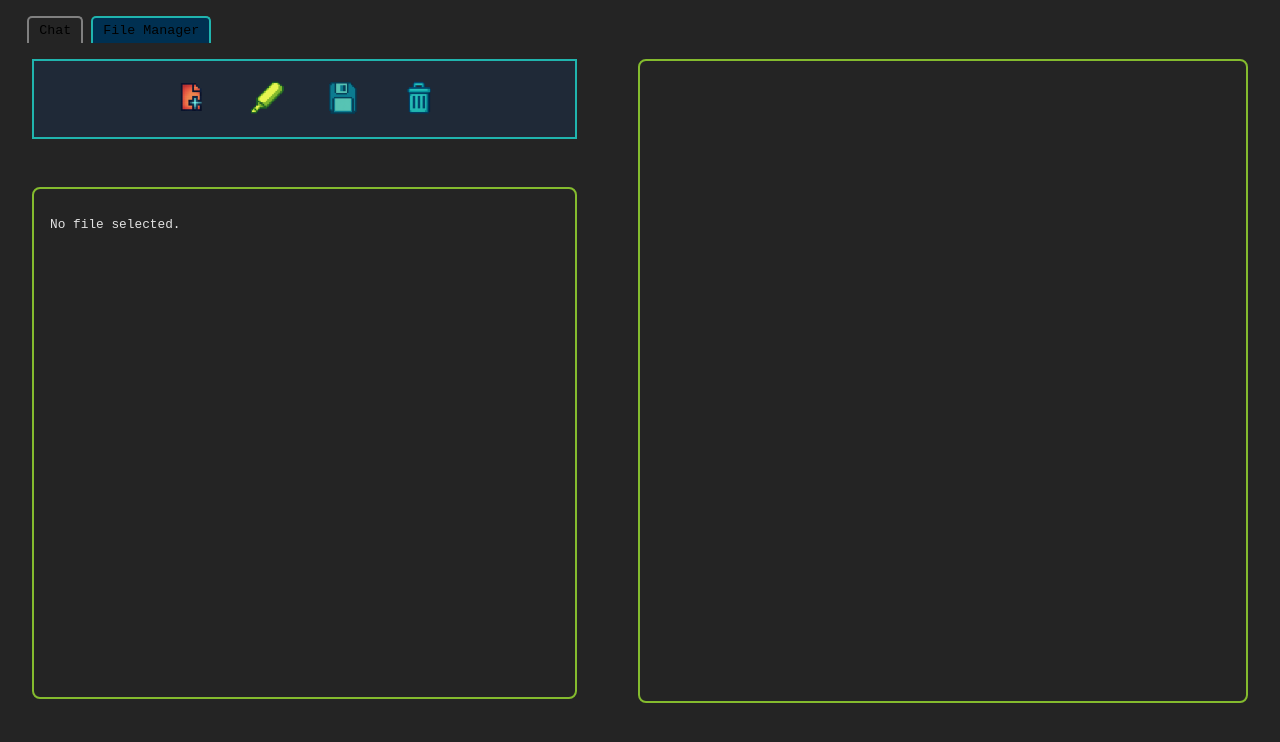
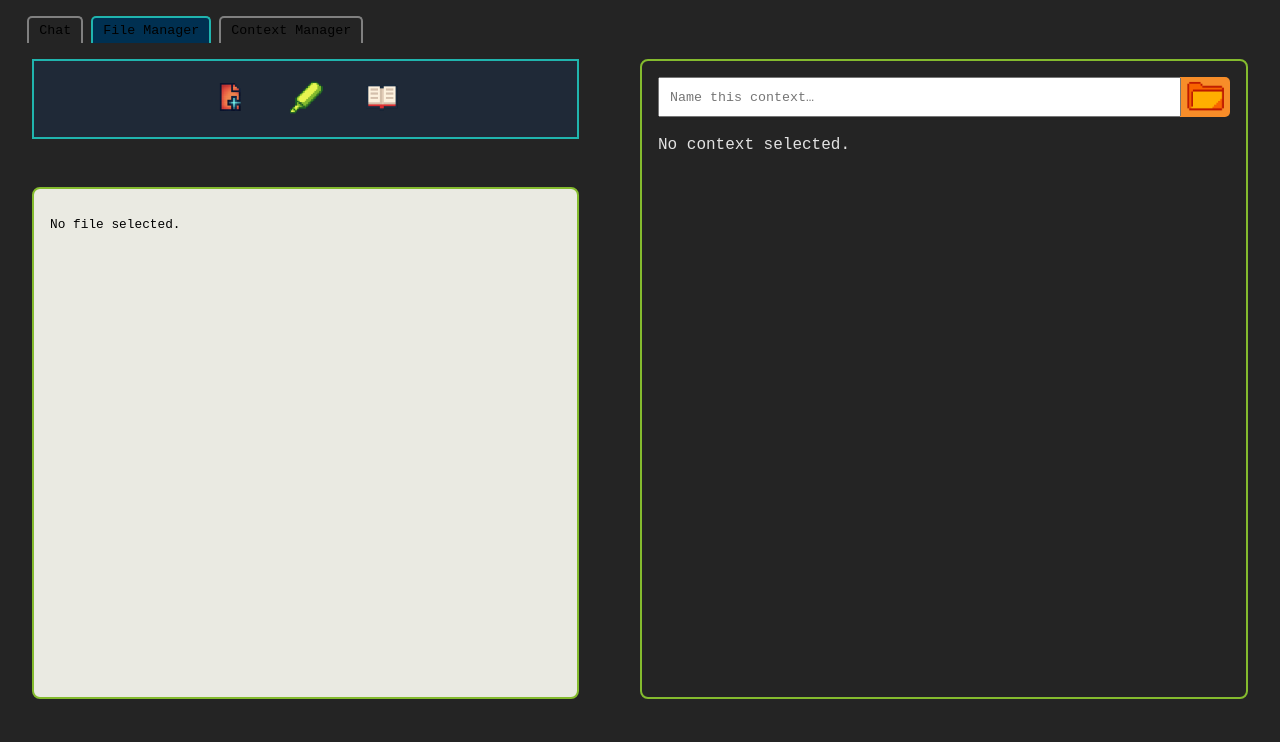
Before and after one commit to Van-Ma/unRead, a React (Vite) app in the folder contextManager/: page / in a window 1280 px wide. Both pictures are taken after a click on the button "File Manager". Shown: the top 742 px of the page. Built offline with nearby package versions, Linux system fonts and the light colour scheme.

Commit message:
added text selection with highlighter tool, context packaging, display context icons in context manager. todo: remove highlight from text after context was packaged, editing modal in context manager

```diff
--- a/contextManager/main.js
+++ b/contextManager/main.js
@@ -32,10 +32,8 @@ app.whenReady().then(createWindow);
 ipcMain.handle("dialog:openFile", async () => {
   const { canceled, filePaths } = await dialog.showOpenDialog(mainWindow, {
     properties: ["openFile", "multiSelections"],
-    filters: [
-      { name: "Text Files", extensions: ["txt"] },
-      { name: "Word Documents", extensions: ["doc", "docx"] },
-    ]
+   filters: [{ name: "Documents", extensions: ["txt", "docx", "doc"] }]
+
   });
 
   if (canceled) return null;
--- a/contextManager/src/App.jsx
+++ b/contextManager/src/App.jsx
@@ -1,10 +1,13 @@
 import { useState } from "react";
 import ChatManager from "./components/ChatManager";
 import FileManager from "./components/FileManager";
+import ContextManager from "./components/ContextManager";
 import './styles/App.scss';
 
 export default function App() {
   const [activeTab, setActiveTab] = useState("chat");
+
+  const [folders, setFolders] = useState([]);
 
   return (
     <div className="app-container">
@@ -21,15 +24,23 @@ export default function App() {
         >
           File Manager
         </button>
+        <button
+          className={activeTab === "context" ? "active" : ""}
+          onClick={() => setActiveTab("context")}
+        >
+          Context Manager
+        </button>
       </nav>
-
 
       <div className="tab-content">
         <div style={{ display: activeTab === "chat" ? "block" : "none" }}>
           <ChatManager />
         </div>
         <div style={{ display: activeTab === "files" ? "block" : "none" }}>
-          <FileManager />
+          <FileManager folders={folders} setFolders={setFolders} />
+        </div>
+        <div style={{ display: activeTab === "context" ? "block" : "none" }}>
+          <ContextManager folders={folders} setFolders={setFolders} />
         </div>
       </div>
     </div>
--- /dev/null
+++ b/contextManager/src/components/ContextManager.jsx
@@ -0,0 +1,92 @@
+import React, { useState, useEffect, useRef } from "react";
+import '../styles/contextmanager.scss';
+import FileManager from './FileManager';
+
+export default function ContextManager({ folders, setFolders }) {
+  const [activeFolderId, setActiveFolderId] = useState(null);
+  const [editingFolder, setEditingFolder] = useState(null);
+  const wrapperRef = useRef(null);
+
+  const handleFolderClick = (folderId) => {
+    setActiveFolderId(prev => (prev === folderId ? null : folderId));
+  };
+
+  const handleEdit = (folder) => {
+    setEditingFolder(folder);
+  };
+
+  const handleDelete = (folderId) => {
+    setFolders(prev => prev.filter(f => f.id !== folderId));
+    if (activeFolderId === folderId) setActiveFolderId(null);
+    if (editingFolder?.id === folderId) setEditingFolder(null);
+  };
+
+  const handleSendToChat = (folder) => console.log("Send to chat:", folder);
+
+  const handleSaveEdit = (updatedFolder) => {
+    setFolders(prev => prev.map(f => f.id === updatedFolder.id ? updatedFolder : f));
+    setEditingFolder(null);
+    setActiveFolderId(null);
+  };
+
+  useEffect(() => {
+    const handleClickOutside = (event) => {
+      if (wrapperRef.current && !wrapperRef.current.contains(event.target)) {
+        setActiveFolderId(null);
+      }
+    };
+    document.addEventListener("mousedown", handleClickOutside);
+    return () => document.removeEventListener("mousedown", handleClickOutside);
+  }, []);
+
+  return (
+    <div className="context-manager" ref={wrapperRef}>
+      {folders.length === 0 ? (
+        <p className="empty-context">No folders yet</p>
+      ) : (
+        <div className="folders-container">
+          {folders.map(folder => (
+            <div key={folder.id} className="folder-wrapper">
+              <div
+                className="folder"
+                onClick={() => handleFolderClick(folder.id)}
+              >
+                <div className="folder-icon">
+                  <img src="/workspace/folder.png" alt="folder" />
+                </div>
+                <div className="folder-info">
+                  <span className="folder-name">{folder.name}</span>
+                </div>
+              </div>
+
+              <div className={`folder-actions ${activeFolderId === folder.id ? "active" : ""}`}>
+                <button onClick={(e) => { e.stopPropagation(); handleEdit(folder); }}>
+                  <img src="/workspace/edit.png" alt="Edit" />
+                </button>
+                <button onClick={(e) => { e.stopPropagation(); handleDelete(folder.id); }}>
+                  <img src="/workspace/trash.png" alt="Delete" />
+                </button>
+                <button onClick={(e) => { e.stopPropagation(); handleSendToChat(folder); }}>
+                  <img src="/workspace/upload.png" alt="Send" />
+                </button>
+              </div>
+            </div>
+          ))}
+        </div>
+      )}
+
+      {/* Edit Modal */}
+      {editingFolder && (
+        <div className="edit-modal">
+          <FileManager
+            folders={folders}
+            setFolders={setFolders}
+            isEditMode={true}
+            folderToEdit={editingFolder}
+            onSaveEdit={handleSaveEdit}
+          />
+        </div>
+      )}
+    </div>
+  );
+}
--- a/contextManager/src/components/FileManager.jsx
+++ b/contextManager/src/components/FileManager.jsx
@@ -1,30 +1,107 @@
 import { useState } from "react";
 import '../styles/filemanager.scss';
 
-export default function FileManager() {
+export default function FileManager({ folders, setFolders }) {
   const [files, setFiles] = useState([]);
   const [activeFile, setActiveFile] = useState(null);
-  const [highlighterActive, setHighlighterActive] = useState(false);
+  const [activeTool, setActiveTool] = useState(null);
+  const [contextName, setContextName] = useState("");
+  const [selectedContexts, setSelectedContexts] = useState([]);
 
-  //add file
+  // add file
   const handleAddFile = async () => {
-    setHighlighterActive(false);
+    setActiveTool(null);
     const selectedFiles = await window.electronAPI.openFile();
     if (selectedFiles && selectedFiles.length > 0) {
       setFiles((prev) => {
         const newFiles = selectedFiles.filter(
           (f) => !prev.some((file) => file.path === f.path)
         );
-        const updatedFiles = [...prev, ...newFiles];
         if (!activeFile && newFiles.length > 0) {
           setActiveFile(newFiles[0].path);
         }
-        return updatedFiles;
+        return [...prev, ...newFiles];
       });
     }
   };
 
-  //close file tab
+  // text selection
+  const handleTextSelection = () => {
+    if (activeTool !== "highlight") return;
+
+    const selection = window.getSelection();
+    if (!selection || selection.isCollapsed) return;
+
+    const text = selection.toString().trim();
+    if (!text) return;
+
+    setSelectedContexts((prev) => [...prev, text]);
+    selection.removeAllRanges();
+  };
+
+  // highlight text in editor
+  const highlightText = (text) => {
+    const allSnippets = [...folders.flatMap(f => f.snippets), ...selectedContexts];
+    if (allSnippets.length === 0) return text;
+
+    let parts = [text];
+    allSnippets.forEach((snippet) => {
+      const newParts = [];
+      parts.forEach((part) => {
+        if (typeof part === "string") {
+          const split = part.split(snippet);
+          split.forEach((s, i) => {
+            newParts.push(s);
+            if (i < split.length - 1) {
+              newParts.push(
+                <mark key={Math.random()} style={{ backgroundColor: "#FDA912" }}>
+                  {snippet}
+                </mark>
+              );
+            }
+          });
+        } else {
+          newParts.push(part);
+        }
+      });
+      parts = newParts;
+    });
+
+    return parts;
+  };
+
+  // remove selected snippet
+  const removeContextSnippet = (indexToRemove) => {
+    setSelectedContexts((prev) =>
+      prev.filter((_, idx) => idx !== indexToRemove)
+    );
+  };
+
+  // submit context
+  const createFolder = () => {
+    if (!contextName.trim() || selectedContexts.length === 0) return;
+
+    const newFolder = {
+      id: Date.now(),
+      name: contextName.trim(),
+      snippets: selectedContexts,
+      color: "#FDA912",
+    };
+
+    // Use setFolders from App
+    setFolders((prev) => [...prev, newFolder]);
+    setContextName("");
+    setSelectedContexts([]);
+  };
+
+  const handleContextSubmit = (e) => {
+    if (e.key === "Enter") createFolder();
+  };
+
+
+
+
+  // close file tab
   const handleCloseFile = (pathToRemove) => {
     setFiles((prev) => {
       const filtered = prev.filter((file) => file.path !== pathToRemove);
@@ -35,9 +112,9 @@ export default function FileManager() {
     });
   };
 
-  //toggle highlighter
-  const toggleHighlighter = () => {
-    setHighlighterActive((prev) => !prev);
+  // toggle active tool
+  const toggleTool = (toolName) => {
+    setActiveTool((prev) => (prev === toolName ? null : toolName));
   };
 
   const activeFileContent = files.find((f) => f.path === activeFile);
@@ -51,16 +128,16 @@ export default function FileManager() {
             <img src="/workspace/addfile2.png" alt="Add File" />
           </button>
           <button
-            className={highlighterActive ? "active-tool" : ""}
-            onClick={toggleHighlighter}
+            className={activeTool === "highlight" ? "active-tool" : ""}
+            onClick={() => toggleTool("highlight")}
           >
             <img src="/workspace/highlighter.png" alt="Highlight" />
           </button>
-          <button >
-            <img src="/workspace/save.png" alt="Save" />
-          </button>
-          <button >
-            <img src="/workspace/trash.png" alt="Delete" />
+          <button
+            className={activeTool === "edit" ? "active-tool" : ""}
+            onClick={() => toggleTool("edit")}
+          >
+            <img src="/workspace/read.png" alt="context" />
           </button>
         </div>
 
@@ -83,18 +160,47 @@ export default function FileManager() {
         </div>
 
         {/* Editor */}
-        <div className="file-editor">
+        <div className="file-editor" onMouseUp={handleTextSelection}>
           {activeFileContent ? (
-            <p>{activeFileContent.content}</p>
+            <p>{highlightText(activeFileContent.content)}</p>
           ) : (
             <p className="empty-editor">No file selected.</p>
           )}
         </div>
       </div>
 
-      {/* Context manager */}
-      <div className="context-manager">
+      {/* Context Creation */}
+      <div className="context-creation">
+        <div className="context-directory">
+          <input
+            type="text"
+            placeholder="Name this context…"
+            value={contextName}
+            onChange={(e) => setContextName(e.target.value)}
+            onKeyDown={handleContextSubmit}
+          />
+          <button onClick={createFolder}>
+            <img src="/workspace/folder.png" alt="context" />
+          </button>
+        </div>
 
+        <div className="selected-text">
+          {selectedContexts.length === 0 ? (
+            <p className="empty-context">No context selected.</p>
+          ) : (
+            selectedContexts.map((text, idx) => (
+              <div key={idx} className="context-snippet">
+                <span>{text}</span>
+                <button
+                  className="close-snippet"
+                  onClick={() => removeContextSnippet(idx)}
+                >
+                  ×
+                </button>
+              </div>
+            ))
+          )}
+        </div>
       </div>
     </div>
   );
--- /dev/null
+++ b/contextManager/src/styles/contextmanager.scss
@@ -0,0 +1,90 @@
+$primary-color: #003051;
+$accent-color: #20B4AE;
+$interactive-color: #84BB2E;
+
+@mixin flex-center {
+    display: flex;
+    justify-content: center;
+    align-items: center;
+}
+
+
+.context-manager {
+    width: 95vw;
+    height: 90vh;
+    border: 2px solid $accent-color;
+    padding: 2rem;
+    box-sizing: border-box;
+}
+
+.folder {
+    @include flex-center;
+    position: relative;
+    flex-direction: column;
+    width: 50px;
+    height: 50px;
+    padding: 10px;
+    cursor: pointer;
+    border-radius: 10px;
+    background-color: $primary-color;
+
+
+    .folder-icon {
+        img {
+            width: 30px;
+        }
+    }
+
+    .folder-info {
+        font-size: 0.6rem;
+        width: 30px;
+    }
+}
+
+.folders-container {
+  display: flex;
+  flex-wrap: wrap;
+  gap: 20px;
+}
+
+.folder-wrapper {
+  position: relative;
+
+  &:hover .folder-actions {
+    opacity: 1;
+    transform: translateX(0);
+    pointer-events: auto;
+  }
+}
+
+.folder-actions {
+@include flex-center;
+flex-direction: row;
+  display: flex;
+  background-color: #ffffff;
+  border: 1px solid #ddd;
+  border-radius: 8px;
+  padding: 5px;
+  box-shadow: 0 0 10px rgba(0,0,0,0.15);
+
+  opacity: 0;
+  pointer-events: none;
+
+  &.active {
+    opacity: 1;
+    pointer-events: auto;
+  }
+}
+
+.folder-actions button {
+   background: none;
+   border: none;
+    img{
+        width: 40px;
+    }
+}
+
+.folder-actions button:hover {
+  background-color: $primary-color;
+  border-radius: 5px;
+}
--- a/contextManager/src/styles/filemanager.scss
+++ b/contextManager/src/styles/filemanager.scss
@@ -23,6 +23,7 @@ $interactive-color: #84BB2E;
   width: 45%;
   border-radius: 8px;
   gap: 2vh;
+
 }
 
 .file-editor {
@@ -32,34 +33,17 @@ $interactive-color: #84BB2E;
   padding: 10px 1rem;
   box-sizing: border-box;
   overflow-y: auto;
-  // file content
+  background-color: rgb(234, 234, 226);
+
   p {
     width: 100%;
     white-space: pre-wrap;
+    overflow-wrap: break-word;
+    word-break: break-word;
     font-size: 0.8rem;
     line-height: 2;
+    color: black;
   }
-}
-
-.file-list {
-  display: flex;
-  flex-direction: column;
-  overflow-wrap: break-word;
-  word-break: break-word;
-
-  li {
-    width: 100%;
-    white-space: pre-wrap;
-    word-wrap: break-word;
-  }
-
-}
-
-.context-manager {
-    height: 80vh;
-    width: 50%;
-    border: 2px solid $interactive-color;
-    border-radius: 8px;
 }
 
 .file-toolbar {
@@ -105,10 +89,12 @@ $interactive-color: #84BB2E;
   &::-webkit-scrollbar {
     height: 3px;
   }
+
   &::-webkit-scrollbar-thumb {
-    background-color: $accent-color;
+    background-color: #F78D29;
     border-radius: 3px;
   }
+
   &::-webkit-scrollbar-track {
     background: transparent;
   }
@@ -128,7 +114,7 @@ $interactive-color: #84BB2E;
     max-width: 200px;
 
     &.active {
-      background: $primary-color;
+      background: #DE2E35;
       color: white;
     }
 
@@ -154,3 +140,73 @@ $interactive-color: #84BB2E;
     }
   }
 }
+
+//----------------------------------------- context creator
+.context-creation {
+  height: 80vh;
+  width: 50%;
+  border: 2px solid $interactive-color;
+  border-radius: 8px;
+  padding: 1rem;
+  box-sizing: border-box;
+  overflow-y: auto;
+}
+
+.context-directory {
+  display: flex;
+  align-items: stretch;
+  width: 100%;
+  height: 5vh;
+  background-color: #F78D29;
+  border-radius: 5px;
+
+  input {
+    flex: 1;
+    height: 100%;
+    box-sizing: border-box;
+    padding-left: 10px;
+    min-width: 0;
+    font-family: monospace;
+  }
+
+  button {
+    height: 100%;
+    min-height: 0;
+    min-width: 0;
+    display: flex;
+    align-items: center;
+    justify-content: center;
+    background: none;
+    border: none;
+  }
+
+  img {
+    max-height: 100%;
+    width: auto;
+    display: block;
+  }
+}
+
+.context-snippet{
+  position: relative;
+  padding: 2rem;
+  background-color: rgb(63, 63, 63);
+  border: 2px solid $accent-color;
+  margin-top: 5vh;
+
+  span {
+    flex: 1;
+    word-break: break-word;
+  }
+
+  .close-snippet {
+    position: absolute;
+    top: 0px;
+    right: 6px;
+    background: none;
+    border: none;
+    font-size: 2rem;
+    cursor: pointer;
+    color: $interactive-color;
+  }
+}
```
Lines whose indentation alone changed are shown as unchanged.
